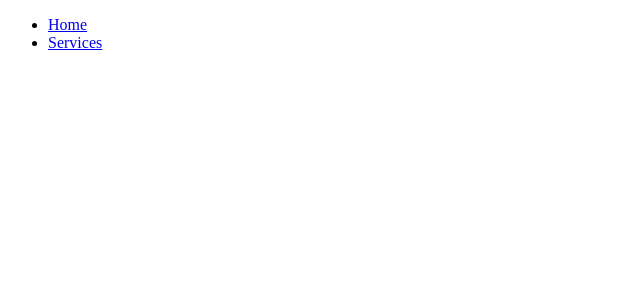
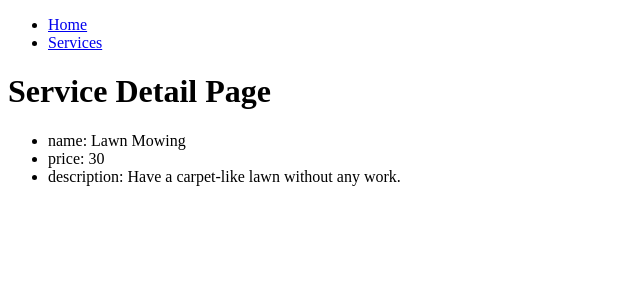
Before and after one commit to MeetPatel89/react-router-practice, a React (Create React App) app: page /services/1 in a window 1280 px wide. Shown: the top 300 px of the page, without its empty margins (0-640 px from the left). Built offline with nearby package versions, Linux system fonts and the light colour scheme.

Commit message:
add dynamic /services/:id routes

```diff
--- a/src/App.js
+++ b/src/App.js
@@ -15,8 +15,12 @@ function App() {
         <Route exact path='/'>
           <Home />
         </Route>
+
         <Route exact path='/services'>
           <ServicesList />
+        </Route>
+        <Route path='/services/:serviceId'>
+          <ServicesDetail />
         </Route>
       </Switch>
     </div>
--- a/src/ServicesDetail.js
+++ b/src/ServicesDetail.js
@@ -1,7 +1,24 @@
+import { render } from '@testing-library/react';
 import React from 'react';
+import { useParams } from 'react-router-dom';
+import servicesData from './ServicesData';
 
 function ServiceDetail(props) {
-  return <h1>Service Detail Page</h1>;
+  const { serviceId } = useParams();
+  const renderService = servicesData.find(
+    (service) => service._id === serviceId
+  );
+
+  return (
+    <>
+      <h1>Service Detail Page</h1>
+      <ul>
+        <li>name: {renderService.name}</li>
+        <li>price: {renderService.price}</li>
+        <li>description: {renderService.description}</li>
+      </ul>
+    </>
+  );
 }
 
 export default ServiceDetail;
```
Also changed, not shown: 1 other file (tests, documents, lock files or other folders).
